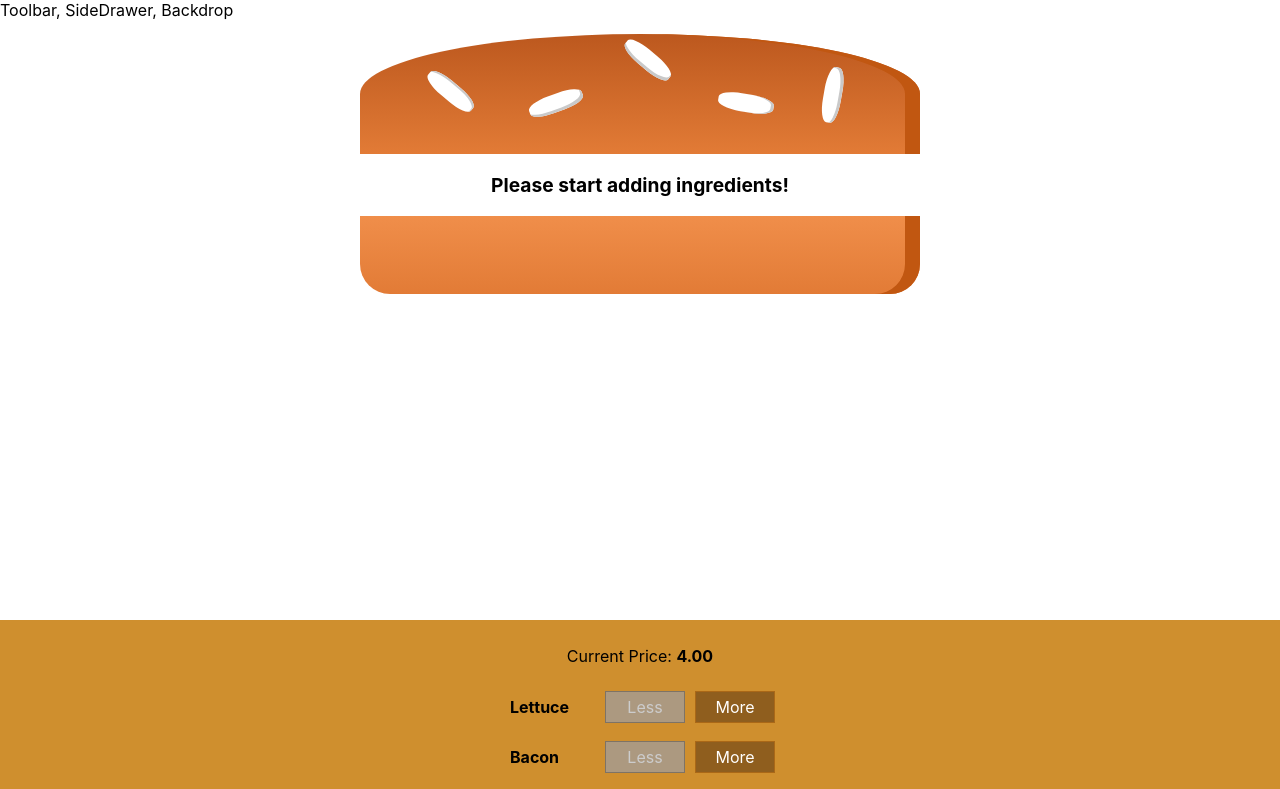
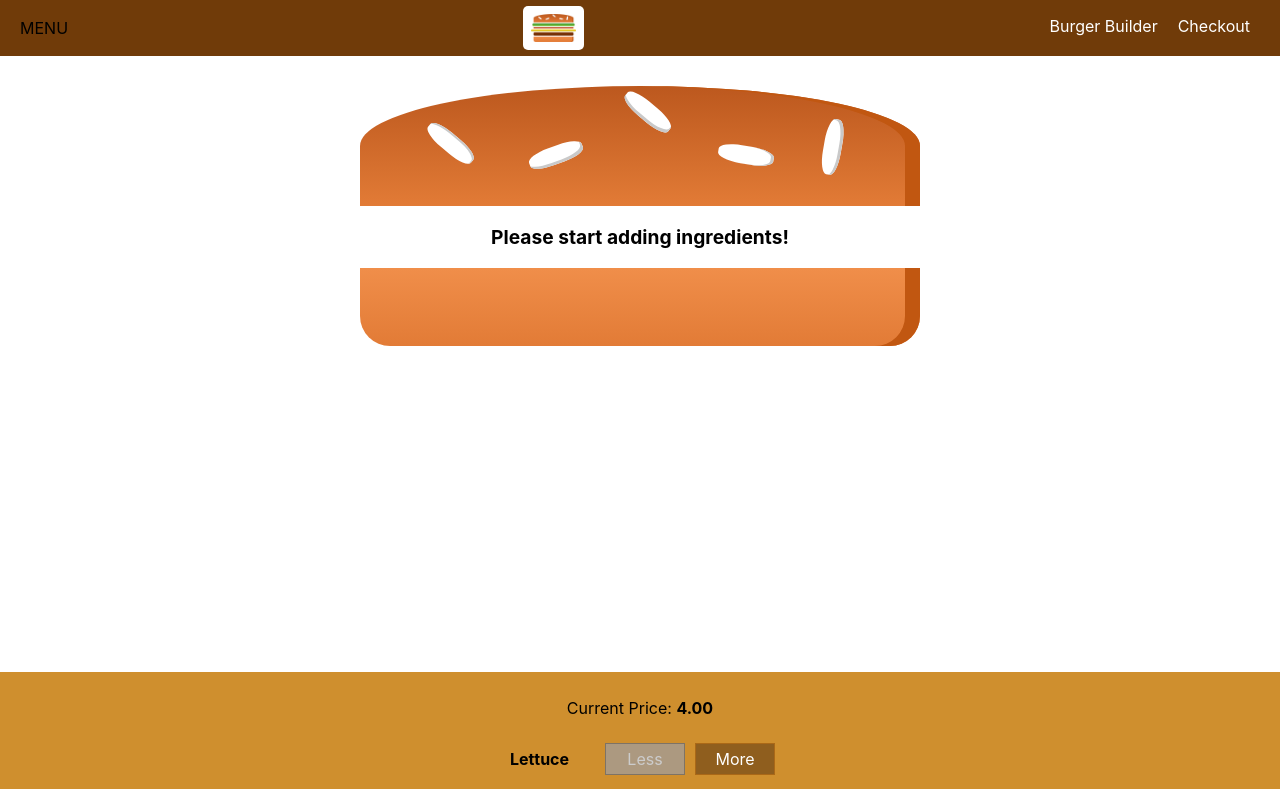
Before and after one commit to vincentpace2395/burger-builder-project, a React app: page / in a window 1280 px wide. Shown: the top 789 px of the page. Built offline with nearby package versions, Linux system fonts and the light colour scheme.

Commit message:
Add Navigation components

```diff
--- a/src/components/Layout/Layout.css
+++ b/src/components/Layout/Layout.css
@@ -1,3 +1,3 @@
 .Content {
-    margin-top: 16px;
+    margin-top: 72px;
 }
--- a/src/components/Layout/Layout.js
+++ b/src/components/Layout/Layout.js
@@ -1,11 +1,14 @@
 import React from 'react';
 import Aux from '../../hoc/Aux';
-import classes from './Layout.css';
+import './Layout.css';
+import Toolbar from '../Navigation/Toolbar/Toolbar';
+import SideDrawer from '../Navigation/SideDrawer/SideDrawer';
 
 const layout = props => (
     <Aux>
-        <div>Toolbar, SideDrawer, Backdrop</div>
-        <main className={classes.Content}>
+        <Toolbar />
+        <SideDrawer />
+        <main className='Content'>
             {props.children}
         </main>
     </Aux>
--- /dev/null
+++ b/src/components/Logo/Logo.css
@@ -0,0 +1,11 @@
+.Logo {
+    background-color: white;
+    padding: 8px;
+    height: 100%;
+    box-sizing: border-box;
+    border-radius: 5px;
+}
+
+.Logo img {
+    height: 100%;
+}
--- /dev/null
+++ b/src/components/Logo/Logo.js
@@ -0,0 +1,11 @@
+import React from 'react';
+import burgerLogo from '../../assets/images/burger-logo.png'
+import './Logo.css';
+
+const logo = props => (
+    <div className='Logo' style={{height: props.height}}>
+        <img src={burgerLogo} alt="MyBurger"/>
+    </div>
+);
+
+export default logo;
--- /dev/null
+++ b/src/components/Navigation/NavigationItems/NavigationItem/NavigationItem.css
@@ -0,0 +1,57 @@
+.NavigationItem {
+    margin: 10px 0;
+    box-sizing: border-box;
+    display: block;
+    width: 100%;
+}
+
+.NavigationItem a {
+    color: #8F5C2C;
+    text-decoration: none;
+    width: 100%;
+    box-sizing: border-box;
+    display: block;
+}
+
+.NavigationItem a:hover {
+
+}
+
+.NavigationItem a:active {
+
+}
+
+.NavigationItem a.active {
+    color: #40A4C8;
+}
+
+@media (min-width: 500px) {
+    .NavigationItem {
+        margin: 0;
+        display: flex;
+        height: 100%;
+        width: auto;
+        align-items: center;
+    }
+
+    .NavigationItem a {
+        color: white;
+        height: 100%;
+        padding: 16px 10px;
+        border-bottom: 4px solid transparent;
+    }
+
+    .NavigationItem a:hover {
+
+    }
+
+    .NavigationItem a:active {
+
+    }
+
+    .NavigationItem a.active {
+        background-color: #8F5C2C;
+        border-bottom: 4px solid #40A4C8;
+        color: white;
+    }
+}
--- /dev/null
+++ b/src/components/Navigation/NavigationItems/NavigationItem/NavigationItem.js
@@ -0,0 +1,12 @@
+import React from 'react';
+import './NavigationItem.css';
+
+const navigationItem = props => (
+    <li className='NavigationItem'>
+        <a
+            href={props.link}
+            className={props.active ? 'Active' : null}>{props.children}</a>
+    </li>
+);
+
+export default navigationItem;
--- /dev/null
+++ b/src/components/Navigation/NavigationItems/NavigationItems.css
@@ -0,0 +1,15 @@
+.NavigationItems {
+    margin: 0;
+    padding: 0;
+    list-style: none;
+    display: flex;
+    flex-flow: column;
+    align-items: center;
+    height: 100%;
+}
+
+@media (min-width: 500px) {
+    .NavigationItems {
+        flex-flow: row;
+    }
+}
--- /dev/null
+++ b/src/components/Navigation/NavigationItems/NavigationItems.js
@@ -0,0 +1,12 @@
+import React from 'react';
+import './NavigationItems.css';
+import NavigationItem from './NavigationItem/NavigationItem';
+
+const navigationItems = () => (
+    <ul className='NavigationItems'>
+        <NavigationItem link="/" active>Burger Builder</NavigationItem>
+        <NavigationItem link="/">Checkout</NavigationItem>
+    </ul>
+);
+
+export default navigationItems;
--- /dev/null
+++ b/src/components/Navigation/SideDrawer/SideDrawer.css
@@ -0,0 +1,32 @@
+.SideDrawer {
+    position: fixed;
+    width: 280px;
+    max-width: 70%;
+    height: 100%;
+    left: 0;
+    top: 0;
+    z-index: 200;
+    background-color: white;
+    padding: 32px 16px;
+    box-sizing: border-box;
+    transition: transform 0.3s ease-out;
+}
+
+@media (min-width: 500px) {
+    .SideDrawer {
+        display: none;
+    }
+}
+
+.Open {
+   transform: translateX(0);
+}
+
+.Close {
+    transform: translateX(-100%);
+}
+
+.AdjustedLogo {
+    height: 11%;
+    margin-bottom: 32px;
+}
--- /dev/null
+++ b/src/components/Navigation/SideDrawer/SideDrawer.js
@@ -0,0 +1,17 @@
+import React from 'react';
+import Logo from '../../Logo/Logo';
+import NavigationItems from '../NavigationItems/NavigationItems';
+import './SideDrawer.css';
+
+const sideDrawer = props => (
+    <div className='SideDrawer'>
+        <div className='AdjustedLogo'>
+            <Logo />
+        </div>
+        <nav>
+            <NavigationItems />
+        </nav>
+    </div>
+);
+
+export default sideDrawer;
--- /dev/null
+++ b/src/components/Navigation/Toolbar/Toolbar.css
@@ -0,0 +1,28 @@
+.Toolbar {
+    height: 56px;
+    width: 100%;
+    position: fixed;
+    top: 0;
+    left: 0;
+    background-color: #703B09;
+    display: flex;
+    justify-content: space-between;
+    align-items: center;
+    padding: 0 20px;
+    box-sizing: border-box;
+    z-index: 90;
+}
+
+.Toolbar nav {
+    height: 100%;
+}
+
+.Adjusted-Logo {
+    height: 80%;
+}
+
+@media (max-width: 499px) {
+    .DesktopOnly {
+        display: none;
+    }
+}
--- /dev/null
+++ b/src/components/Navigation/Toolbar/Toolbar.js
@@ -0,0 +1,18 @@
+import React from 'react';
+import './Toolbar.css';
+import Logo from '../../Logo/Logo';
+import NavigationItems from '../NavigationItems/NavigationItems';
+
+const toolbar = props => (
+    <header className='Toolbar'>
+        <div>MENU</div>
+        <div className='Adjusted-Logo'>
+            <Logo />
+        </div>
+        <nav className='DesktopOnly'>
+            <NavigationItems />
+        </nav>
+    </header>
+);
+
+export default toolbar;
```
Also changed, not shown: src/assets/images/burger-logo.png (added).
